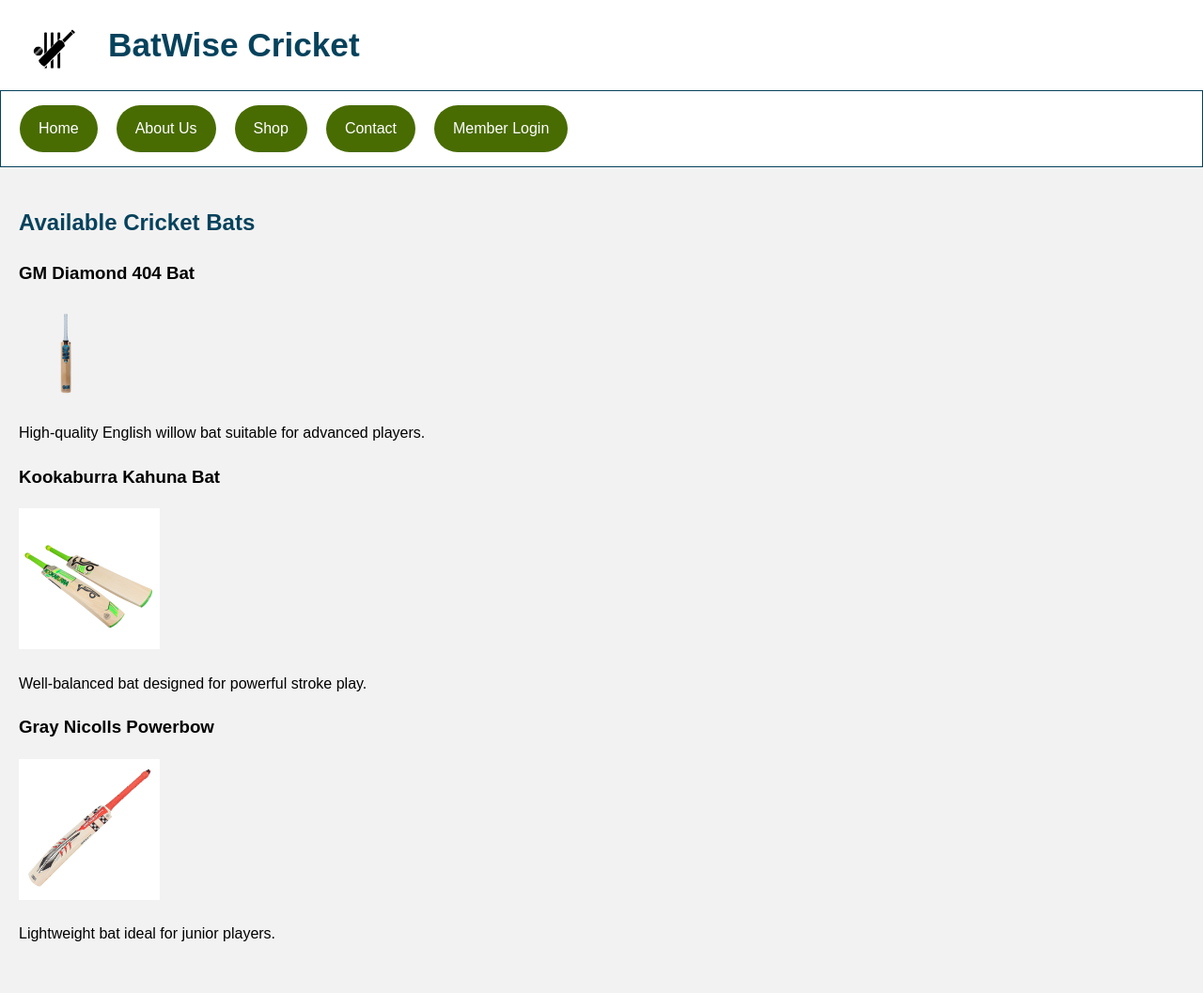
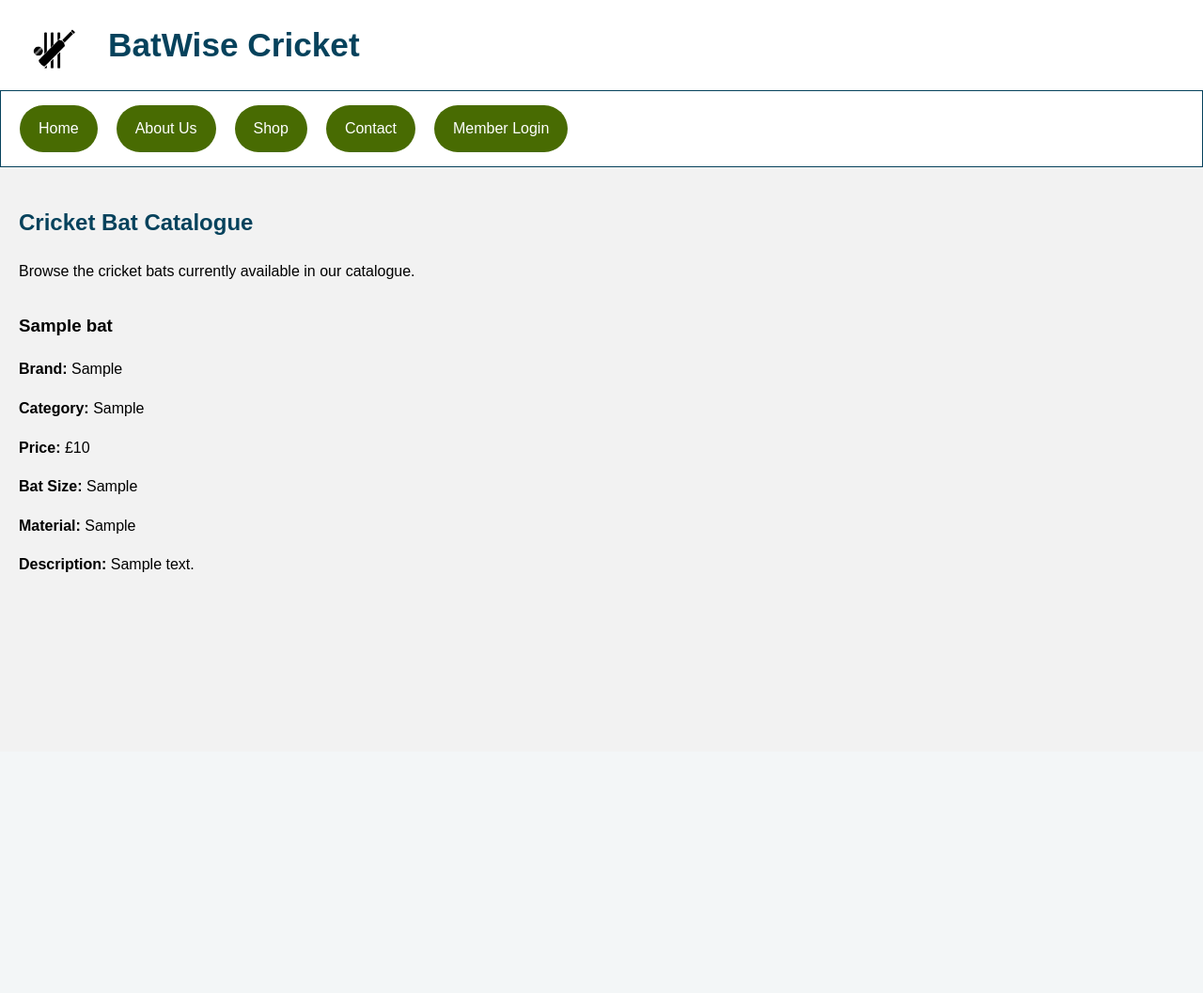
Before and after one commit to mahnooradil-py/BatWise-Cricket, a PHP site: page /shop.php in a window 1280 px wide. Shown: the whole page at 94% size. After the commit the page ends 609 px from the top, so only its background shows below. Run offline with PHP 8.4, Linux system fonts and the light colour scheme; tables that the repository leaves empty or names only in its code hold one stand-in row (values such as "Sample post").

Commit message:
Display bats dynamically from database on shop page

```diff
--- a/shop.php
+++ b/shop.php
@@ -1,3 +1,13 @@
+<?php
+/* Include database connection */
+require_once 'db.php';
+
+/* Get all bats from the database */
+$sql = "SELECT * FROM bats ORDER BY created_at DESC";
+$result = $conn->query($sql);
+?>
+
+
 <!DOCTYPE html>
 <html lang="en">
 
@@ -9,7 +19,7 @@
     <meta name="viewport" content="width=device-width, initial-scale=1.0">
 
     <!-- Page title shown in the browser tab -->
-    <title>BatWise Cricket - Home</title>
+    <title>BatWise Cricket - Shop</title>
 
     <!-- Link to external CSS stylesheet -->
     <link rel="stylesheet" href="css/styles.css">
@@ -45,9 +55,41 @@
     <main>
 
         <section>
-            <h2>Available Cricket Bats</h2>
+            <h2>Cricket Bat Catalogue</h2>
+            <p>Browse the cricket bats currently available in our catalogue.</p>
+        </section>
+        <!-- Bat list -->
+        <section>
+            <?php if ($result && $result->num_rows > 0) : ?>
 
-            <article>
+                <?php while ($bat = $result->fetch_assoc()) : ?>
+
+                    <article>
+                        <h3><?php echo htmlspecialchars($bat["name"]); ?></h3>
+
+                        <p><strong>Brand:</strong> <?php echo htmlspecialchars($bat["brand"]); ?></p>
+                        <p><strong>Category:</strong> <?php echo htmlspecialchars($bat["category"]); ?></p>
+                        <p><strong>Price:</strong> £<?php echo htmlspecialchars($bat["price"]); ?></p>
+                        <p><strong>Bat Size:</strong> <?php echo htmlspecialchars($bat["bat_size"]); ?></p>
+                        <p><strong>Material:</strong> <?php echo htmlspecialchars($bat["material"]); ?></p>
+                        <p><strong>Description:</strong> <?php echo htmlspecialchars($bat["description"]); ?></p>
+
+                    </article>
+                <?php endwhile; ?>
+
+            <?php else : ?>
+
+                <p>No bats available.</p>
+
+            <?php endif; ?>
+
+        </section>
+
+
+
+
+
+        <!--   <article>
                 <h3>GM Diamond 404 Bat</h3>
                 <img src="images/bat1.png" alt="GM Diamond Cricket Bat" width="100">
                 <p>High-quality English willow bat suitable for advanced players.</p>
@@ -64,8 +106,7 @@
                 <img src="images/bat3.jpg" alt="Gray Nicolls Powerbow Bat" width="150">
                 <p>Lightweight bat ideal for junior players.</p>
             </article>
-
-        </section>
+-->
 
     </main>
 
```
